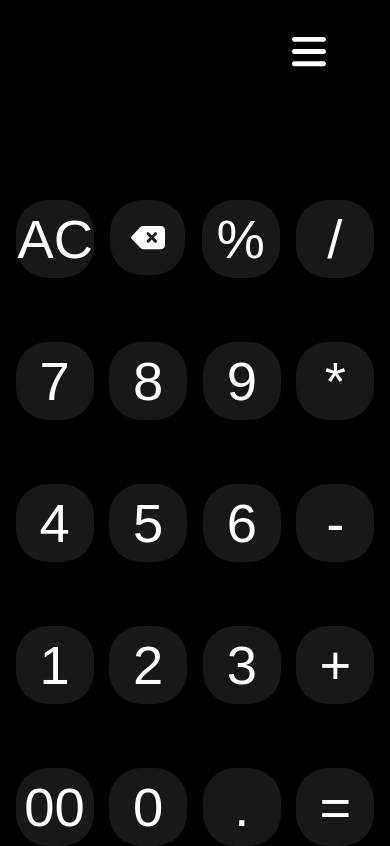
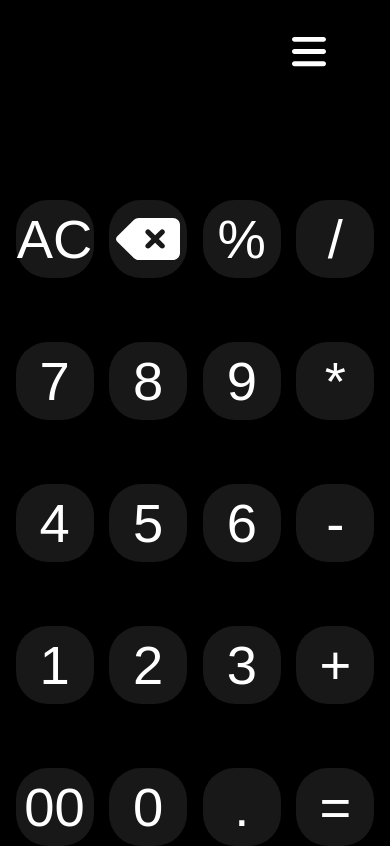
Before and after one commit to anshuGupta-cell/Calculator-v2, a plain HTML site: page index.html in a window 390 px wide. Drawn offline with Linux system fonts and the light colour scheme.

Commit message:
Update calculator.css

```diff
--- a/calculator.css
+++ b/calculator.css
@@ -218,6 +218,13 @@
         height:20vw;
         width:20vw;
     }
+    .butto{
+        height:20vw;
+        width:20vw;
+    }
+    .butto img{
+        width: 2rem;
+    }
     .input{
         width:80svw;
     }
```
